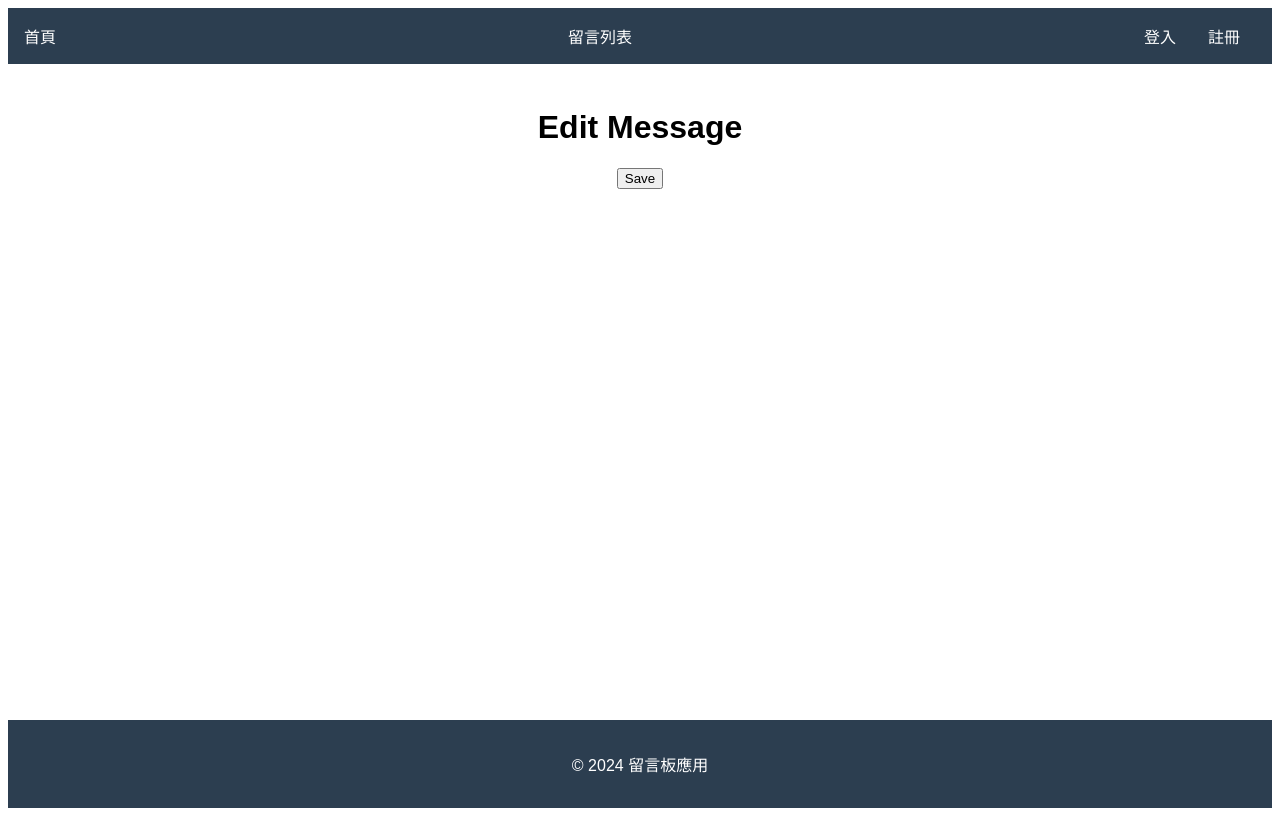
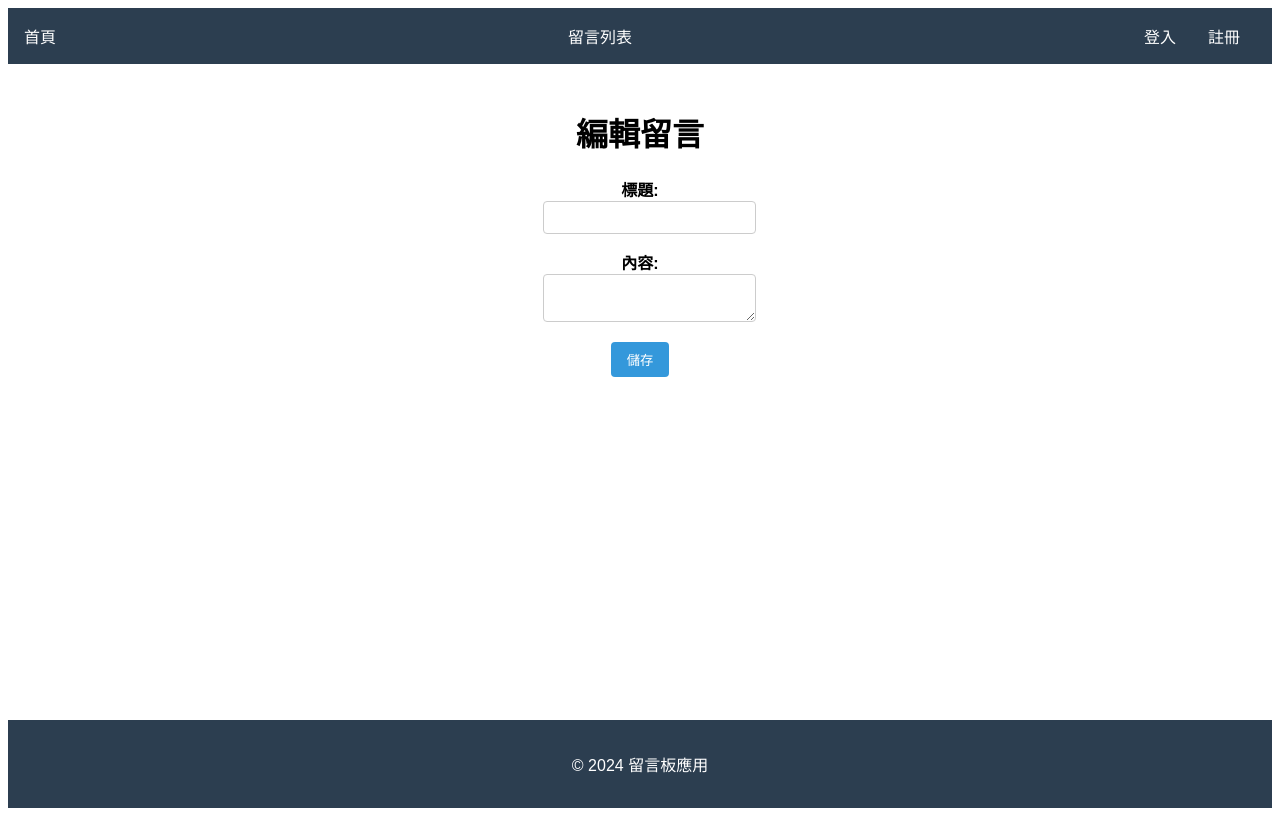
Before and after one commit to huxanya01/bulletin_laravel_vue, a Vue app in the folder vuebulletin/: page /messages/edit/1 in a window 1280 px wide. Built offline with nearby package versions, Linux system fonts and the light colour scheme; no server answers.

Commit message:
編輯留言

```diff
--- a/vuebulletin/src/stores/useMessageStore.js
+++ b/vuebulletin/src/stores/useMessageStore.js
@@ -40,5 +40,24 @@ export const useMessageStore = defineStore('messageStore', {
         throw error;
       }
     },
+
+    async updateMessage(id, updatedMessage) {
+        try {
+          const token = localStorage.getItem('token');
+          await axios.put(`http://localhost:8000/api/messages/${id}`, updatedMessage, {
+            headers: { Authorization: `Bearer ${token}` }
+          });
+
+          // 更新本地 messages 狀態
+          const messageIndex = this.messages.findIndex(m => m.id === id);
+          if (messageIndex !== -1) {
+            this.messages[messageIndex] = { ...this.messages[messageIndex], ...updatedMessage };
+          }
+        } catch (error) {
+          console.error("Error updating message:", error);
+          throw error;
+        }
+    }
+
   },
 });
--- a/vuebulletin/src/stores/user.js
+++ b/vuebulletin/src/stores/user.js
@@ -4,6 +4,7 @@ export const useUserStore = defineStore('user', {
   state: () => ({
     isLoggedIn: false,
     user: {
+      id: '',
       name: '',
       email: ''
     }
@@ -11,6 +12,7 @@ export const useUserStore = defineStore('user', {
   actions: {
     login(user, token) {
       this.isLoggedIn = true;
+      this.user.id = user.id;
       this.user.name = user.name;
       this.user.email = user.email;
       localStorage.setItem('token', token);
@@ -20,6 +22,7 @@ export const useUserStore = defineStore('user', {
     },
     logout() {
       this.isLoggedIn = false;
+      this.user.id = '';
       this.user.name = '';
       this.user.email = '';
       localStorage.removeItem('token');
--- a/vuebulletin/src/views/EditMessage.vue
+++ b/vuebulletin/src/views/EditMessage.vue
@@ -1,18 +1,91 @@
 <template>
-    <div>
-      <h1>Edit Message</h1>
-      <form @submit.prevent="editMessage">
-        <!-- Form fields for editing a message -->
-        <button type="submit">Save</button>
-      </form>
-    </div>
+  <div>
+    <h1>編輯留言</h1>
+    <form @submit.prevent="editMessage">
+      <div>
+        <label for="name">標題:</label>
+        <input type="text" id="name" v-model="messageTitle" required />
+      </div>
+
+      <div>
+        <label for="content">內容:</label>
+        <textarea id="content" v-model="messageContent" required></textarea>
+      </div>
+
+      <button type="submit">儲存</button>
+    </form>
+  </div>
 </template>
 
 <script setup>
-  import { ref } from 'vue';
- // 定義編輯留言函數
- function editMessage() {
-    // 處理編輯留言邏輯
-    console.log("EditMessage logic executed");
+import { ref, onMounted } from 'vue';
+import { useRoute, useRouter } from 'vue-router';
+import { useMessageStore } from '@/stores/useMessageStore';
+
+const route = useRoute();
+const router = useRouter();
+const messageStore = useMessageStore();
+
+// 定義表單綁定的變量
+const messageTitle = ref('');
+const messageContent = ref('');
+
+// 當組件掛載時，載入要編輯的留言
+onMounted(async () => {
+  const messageId = route.params.id; // 獲取留言 ID
+  await messageStore.fetchMessages(); // 確保已加載留言列表
+  const message = messageStore.messages.find(m => m.id === parseInt(messageId));
+  if (message) {
+    messageTitle.value = message.name;
+    messageContent.value = message.content;
   }
+});
+
+// 編輯留言並提交至後端
+async function editMessage() {
+  const messageId = route.params.id;
+  const updatedMessage = {
+    name: messageTitle.value,
+    content: messageContent.value,
+  };
+
+  try {
+    await messageStore.updateMessage(messageId, updatedMessage);
+    router.push({ name: 'MessageList' }); // 重定向至留言列表頁面
+  } catch (error) {
+    console.error("Error updating message:", error);
+  }
+}
 </script>
+
+<style scoped>
+/* 樣式 */
+form div {
+  margin-bottom: 1rem;
+}
+
+form label {
+  display: block;
+  font-weight: bold;
+}
+
+form input, form textarea {
+  width: 100%;
+  padding: 0.5rem;
+  border: 1px solid #ccc;
+  border-radius: 4px;
+}
+
+button {
+  padding: 0.5rem 1rem;
+  background-color: #3498db;
+  color: white;
+  border: none;
+  border-radius: 4px;
+  cursor: pointer;
+}
+
+button:hover {
+  background-color: #2980b9;
+}
+</style>
--- a/vuebulletin/src/views/MessageList.vue
+++ b/vuebulletin/src/views/MessageList.vue
@@ -2,37 +2,45 @@
   <div>
     <h1>留言列表</h1>
     <ul class="message-list">
-      <li v-for="message in messages" :key="message.id" class="message-item">
+      <li v-for="message in messageStore.messages" :key="message.id" class="message-item">
         <p><strong>發文者:</strong> {{ message.user.name }}</p>
         <p><strong>標題:</strong> {{ message.name }}</p>
         <p><strong>內容:</strong> {{ message.content }}</p>
         <p><strong>建立時間:</strong> {{ new Date(message.created_at).toLocaleString() }}</p>
         <p><strong>更新時間:</strong> {{ new Date(message.updated_at).toLocaleString() }}</p>
         <router-link :to="{ name: 'MessageDetail', params: { id: message.id }}">詳細</router-link>
+
+        <!-- 只有當前使用者才顯示編輯按鈕 -->
+        <button v-if="message.user.id === userId" @click="goToEditMessage(message.id)">
+          編輯
+        </button>
       </li>
     </ul>
   </div>
 </template>
 
 <script setup>
-import { ref, onMounted } from 'vue';
-import axios from 'axios';
+import { computed, onMounted } from 'vue';
+import { useRouter } from 'vue-router';
+import { useUserStore } from '@/stores/user';
+import { useMessageStore } from '@/stores/useMessageStore';
 
-const messages = ref([]);
+// 引入 router 和 store
+const router = useRouter();
+const userStore = useUserStore();
+const messageStore = useMessageStore();
 
-// 方法：從後端獲取留言列表
-async function fetchMessages() {
-  try {
-    const response = await axios.get('http://localhost:8000/api/messages');
-    messages.value = response.data; // 假設後端返回的資料格式是 { data: [...] }
-  } catch (error) {
-    console.error("Error fetching messages:", error);
-  }
+// 當前用戶 ID，通過 Pinia 的 userStore
+const userId = computed(() => userStore.user.id);
+
+// 導向編輯留言頁面
+function goToEditMessage(messageId) {
+  router.push({ name: 'EditMessage', params: { id: messageId } });
 }
 
-// 組件掛載後執行 fetchMessages 方法
+// 組件掛載後執行
 onMounted(() => {
-  fetchMessages();
+  messageStore.fetchMessages(); // 直接調用 store 中的 fetchMessages 方法
 });
 </script>
 
```
